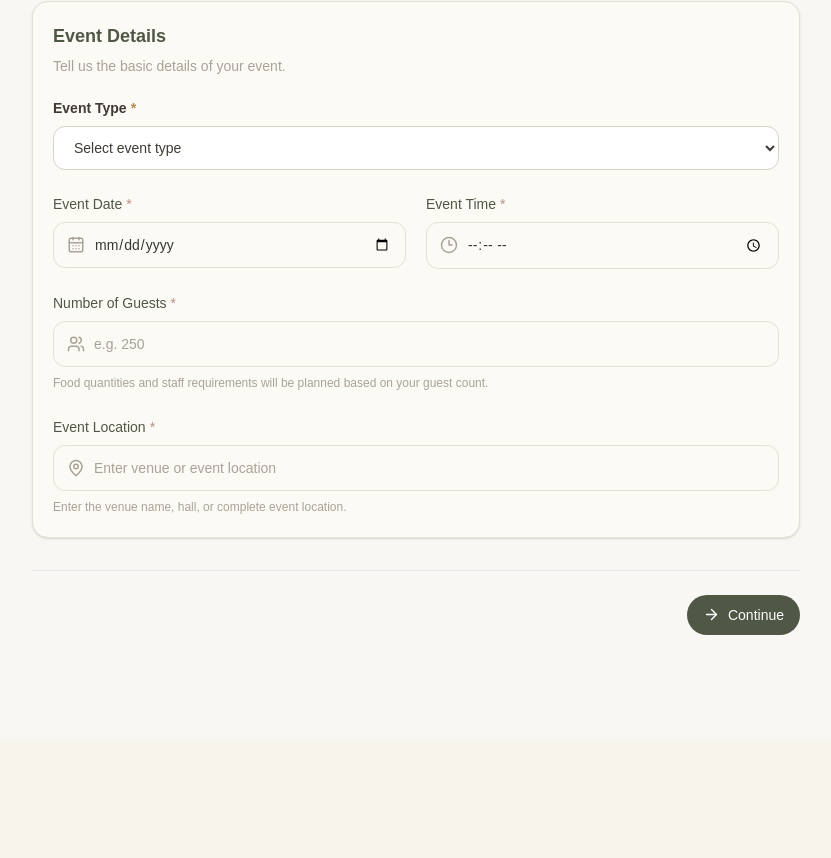
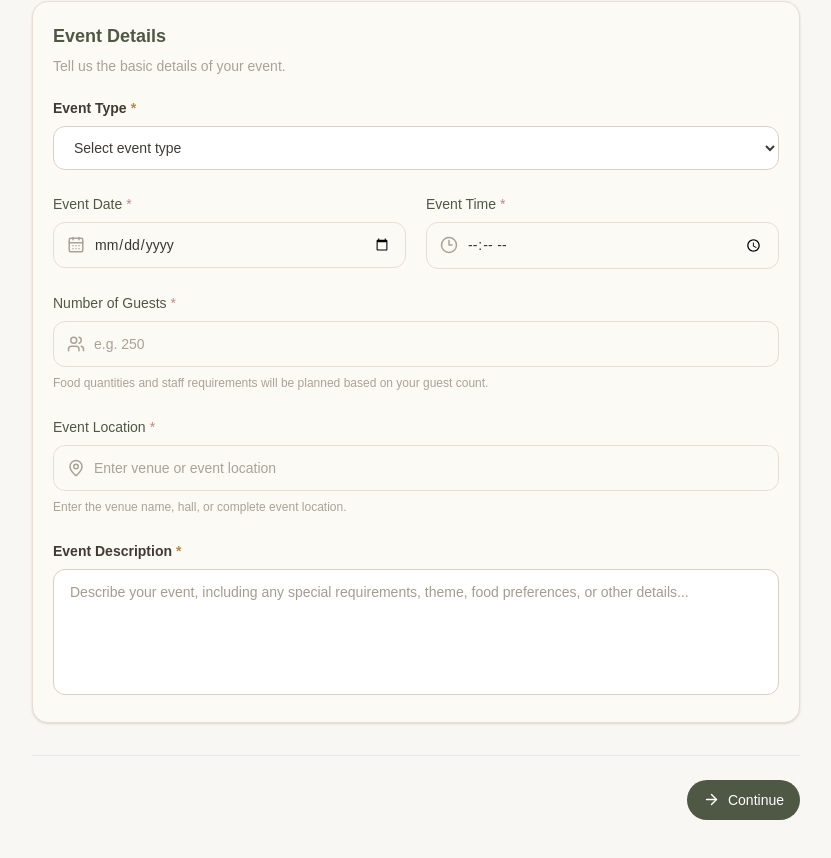
Before and after one commit to Blueweb2/event-management-frontend, a Next.js app: page /booking in a window 1280 px wide. Shown: the part 480-1338 px from the top of the page, without its empty margins (224-1055 px from the left). Before the commit the page ends 1219 px from the top, so only its background shows below. Built offline with nearby package versions, Linux system fonts and the light colour scheme.

Commit message:
added text area in booking form

```diff
--- a/components/booking/steps/EventDetailsStep.tsx
+++ b/components/booking/steps/EventDetailsStep.tsx
@@ -155,6 +155,39 @@ export default function EventDetailsStep({
           helperText="Enter the venue name, hall, or complete event location."
           required
         />
+
+        {/* Event Description */}
+        <div>
+          <label
+            htmlFor="description"
+            className="mb-2 block text-sm font-semibold text-[#403a34]"
+          >
+            Event Description
+            <span className="ml-1 text-[#b8894b]">*</span>
+          </label>
+
+          <textarea
+            id="description"
+            rows={5}
+            placeholder="Describe your event, including any special requirements, theme, food preferences, or other details..."
+            value={formData.description}
+            onChange={(event) =>
+              updateField("description", event.target.value)
+            }
+            required
+            className={[
+              "w-full resize-none rounded-xl border bg-white px-4 py-3",
+              "text-sm text-[#403a34]",
+              "placeholder:text-[#a69b90]",
+              "outline-none transition-all duration-200",
+              "border-[#d9d0c6]",
+              "focus:border-[#b8894b]",
+              "focus:ring-2 focus:ring-[#b8894b]/15",
+            ].join(" ")}
+          />
+        </div>
+
+
       </div>
     </Card>
   );
--- a/components/booking/types.ts
+++ b/components/booking/types.ts
@@ -5,6 +5,7 @@ export interface BookingFormData {
   eventTime: string;
   guests: string;
   location: string;
+  description: string;
 
   // Package
   package: string;
```
